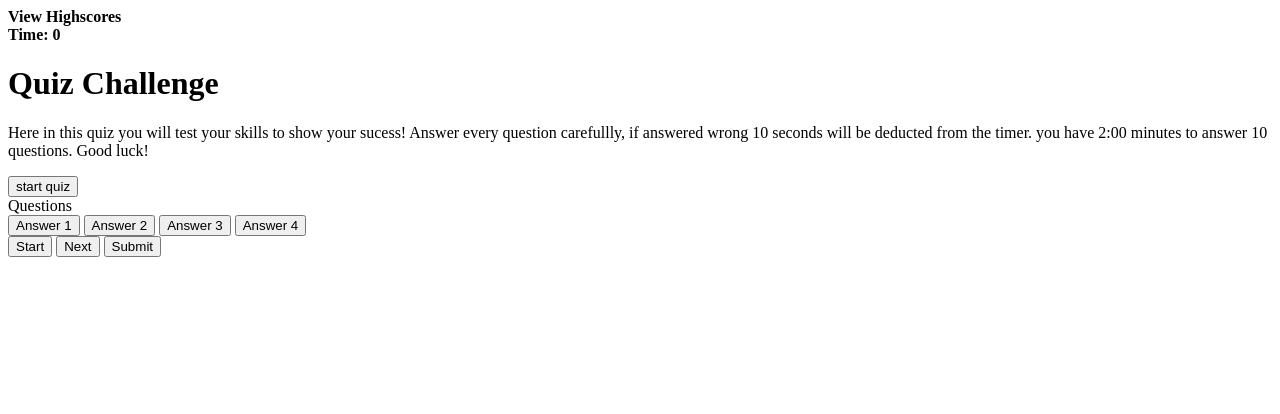
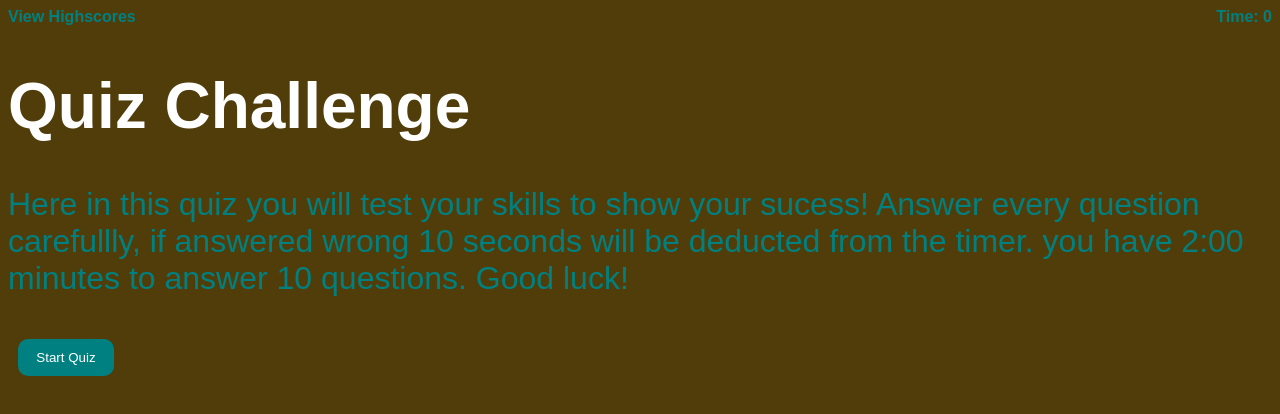
Before and after one commit to alexzoo0/Quiz, a plain HTML site: page index.html in a window 1280 px wide. Drawn offline with Linux system fonts and the light colour scheme.

Commit message:
added design to the website

```diff
--- /dev/null
+++ b/assets/css/style.css
@@ -0,0 +1,51 @@
+*{
+    font-family: Arial, Helvetica, sans-serif;
+}
+body{
+    background-color: rgb(80, 61, 10);
+}
+.container2{
+     display: flex;
+     justify-content: space-between;
+}
+.high{
+    font-family: Arial, Helvetica, sans-serif;
+    font-size: 1rem;
+    color: teal;
+
+}
+.time{
+    font-family: Arial, Helvetica, sans-serif;
+    font-size: 1rem;
+    color: teal;
+}
+.box{
+    display: flex;
+    justify-content: center;
+}
+.starter{
+    font-family: Arial, Helvetica, sans-serif;
+    font-size: 2rem;
+    color: teal;
+}
+h1{
+    color: white;
+}
+button{
+    background-color: teal;
+    color: white;
+    border-style: none;
+    border-radius: 10px;
+    height: 2.3rem;
+    width: 6rem;
+    margin: 10px;
+}
+input{
+    border-style: none;
+    border-radius: 10px;
+    height: 30px;
+    width: 150px;
+}
+.hide{
+    display: none;
+}
--- a/index.html
+++ b/index.html
@@ -4,34 +4,36 @@
     <meta charset="UTF-8">
     <meta http-equiv="X-UA-Compatible" content="IE=edge">
     <meta name="viewport" content="width=device-width, initial-scale=1.0">
+    <link rel="stylesheet" href="assets/css/style.css">
     <title>Multiple Choice Quiz</title>
 </head>
 <body>
+    <div class="container2">
     <div class="high"><strong>View Highscores</strong></div>
     <div class="time"><strong>Time: <span id="timer">0</span></strong></div>
+    </div>
     <div class="box">
-        <div id="container" class="hide">
+        <div id="container">
         <div id="start" class="starter">
             <h1>Quiz Challenge</h1>
             <p>Here in this quiz you will test your skills to show your sucess! Answer every question carefullly, if answered wrong 10 seconds will be deducted from the timer. you have 2:00 minutes to answer 10 questions. Good luck!</p>
-            <button id="starter">start quiz</button>
+            <button id="starter">Start Quiz</button>
         </div>
     </div>
     <div class="container" class="hide">
-        <div id="questions">Questions</div>
-        <div id="answer" class="box2">
+        <div id="questions" class="hide"><p style="color: white;">Questions</p></div>
+        <div id="answer" class="box2 hide">
             <button class="button">Answer 1</button>
             <button class="button">Answer 2</button>
             <button class="button">Answer 3</button>
             <button class="button">Answer 4</button>
         </div>
     </div>
-    <div id="box3">
-        <button id="star" class='sta btn'>Start</button>
-        <button id="next" class="nex btn hide">Next</button>
-        <button id="submit" class="sub btn hide">Submit</button>
+    <div id="last-screen" class="hide">
+        <h2 style="color: white;">And your final score is:<span id="score"></span>.</h2>
+        <form><p style="color: white;"><strong>Enter your initials:</strong></p><input type="text" name="initials" id="init"></form>
     </div>
-    </div>
+
 
 </body>
 </html>
```
Also changed, not shown: assets/js/json.js (added), 1 other file.
